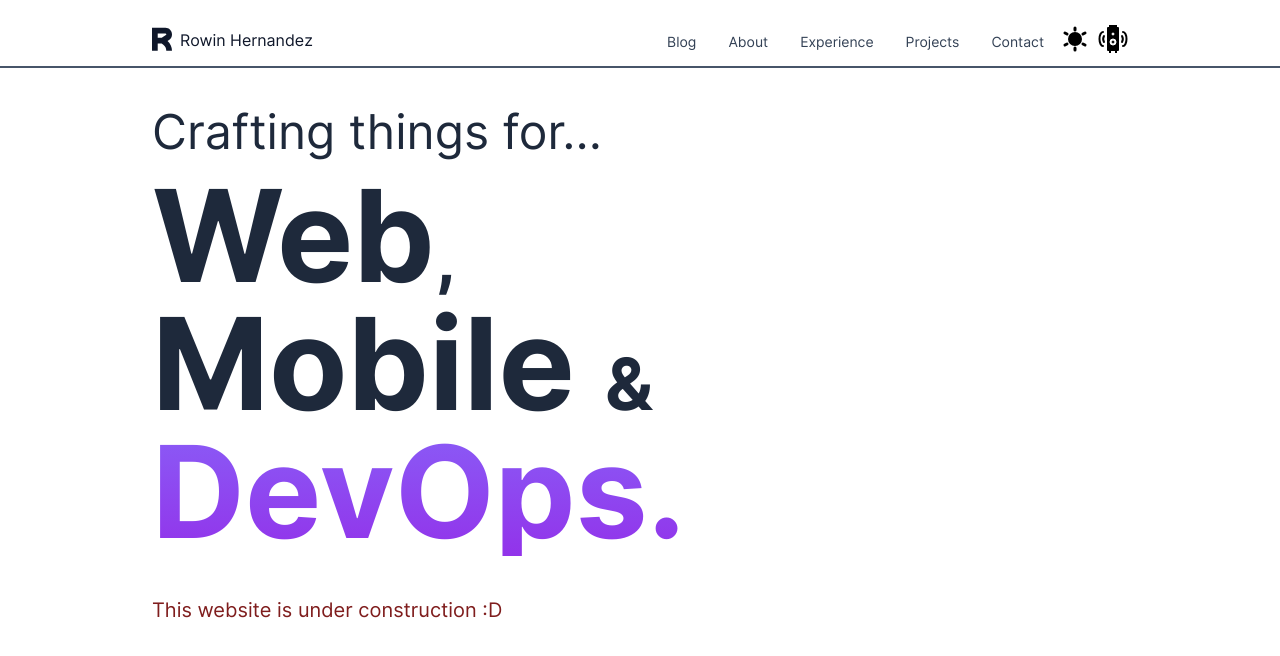
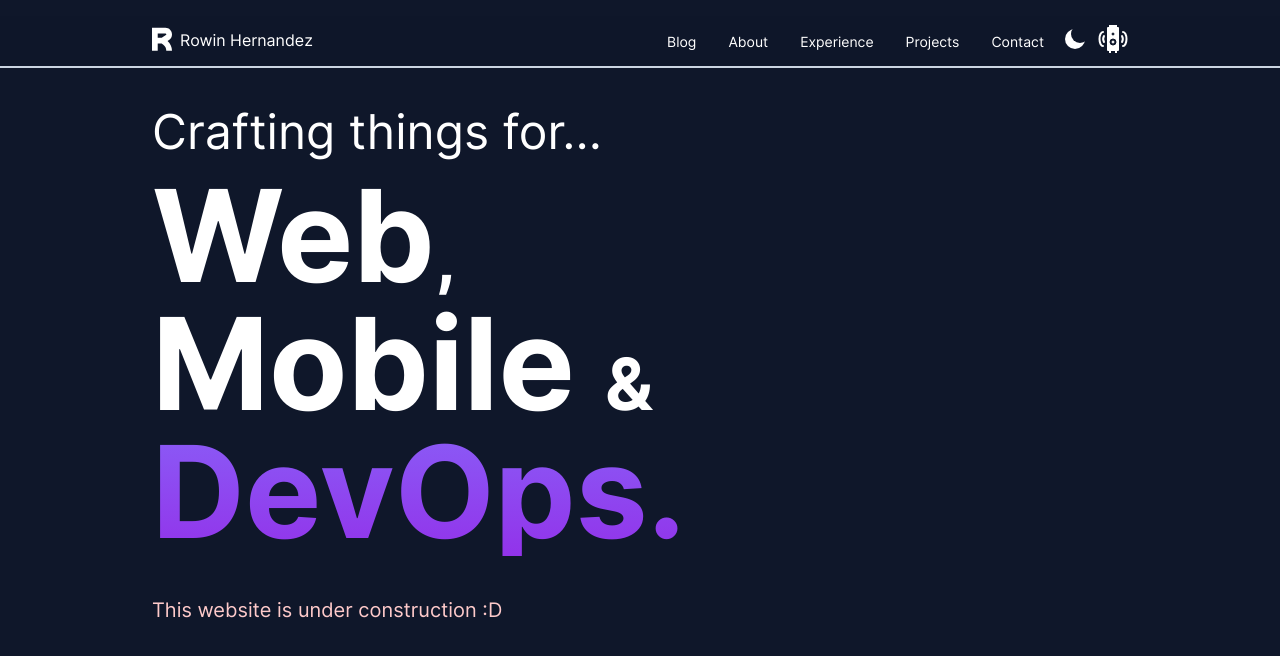
Before and after one commit to rowinbot/rowinbot.com, a Next.js app: page / in a window 1280 px wide. Shown: the top 656 px of the page. Built offline with nearby package versions, Linux system fonts and the light colour scheme; no server answers.

Commit message:
Update deps + set default theme to dark

```diff
--- a/components/soundEffects.tsx
+++ b/components/soundEffects.tsx
@@ -1,6 +1,6 @@
 import { useCallback } from 'react'
 import { atom, useRecoilState, useRecoilValue } from 'recoil'
-import { useSpring, animated, easings } from 'react-spring'
+import { useSpring, animated, easings } from '@react-spring/web'
 
 // @ts-ignore
 import volumeOnSfx from '../assets/sfx/volume-on-sfx-v2.mp3'
--- a/components/theme.tsx
+++ b/components/theme.tsx
@@ -1,6 +1,6 @@
 import { useCallback, useEffect } from 'react'
 import { atom, useRecoilState, useRecoilValue, useSetRecoilState } from 'recoil'
-import { useSpring, animated, easings } from 'react-spring'
+import { useSpring, animated, easings } from '@react-spring/web'
 // @ts-ignore
 import themeModeSfx from '../assets/sfx/theme-mode-sfx.mp3'
 import useSound from 'use-sound'
@@ -27,7 +27,7 @@ export const useAppTheme = () => useRecoilState(appThemeAtom)
 export const useAppThemeValue = () => useRecoilValue(appThemeAtom)
 export const useSetAppTheme = () => useSetRecoilState(appThemeAtom)
 
-function getConciseTheme(theme: AppTheme): AppConciseTheme {
+export function getConciseTheme(theme: AppTheme): AppConciseTheme {
   switch (theme) {
     case 'system-dark':
     case 'dark':
@@ -35,10 +35,12 @@ function getConciseTheme(theme: AppTheme): AppConciseTheme {
 
     case 'system-light':
     case 'light':
-    // Most users are using light so -_(≥_≥)_-
+      return 'light'
+
+    // As of 2023 dark mode is the default.
     case 'system-unknown':
     default:
-      return 'light'
+      return 'dark'
   }
 }
 
--- a/pages/_document.tsx
+++ b/pages/_document.tsx
@@ -1,9 +1,10 @@
 import Document, { Html, Head, Main, NextScript } from 'next/document'
+import { getConciseTheme } from '../components/theme'
 
 class MyDocument extends Document {
   render() {
     return (
-      <Html>
+      <Html className={getConciseTheme('system-unknown')}>
         <Head>
           <link
             rel="preload"
```
Also changed, not shown: package.json (+15 -15 lines), 1 other file (tests, documents, lock files or other folders).
